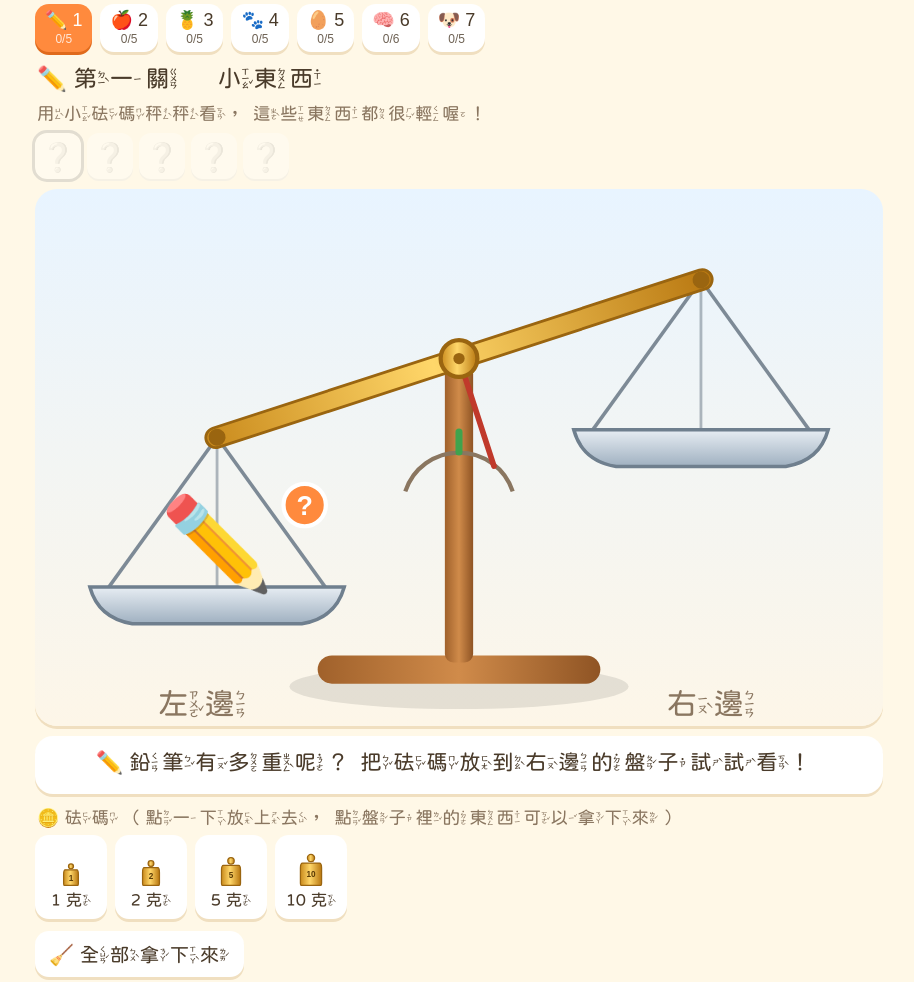
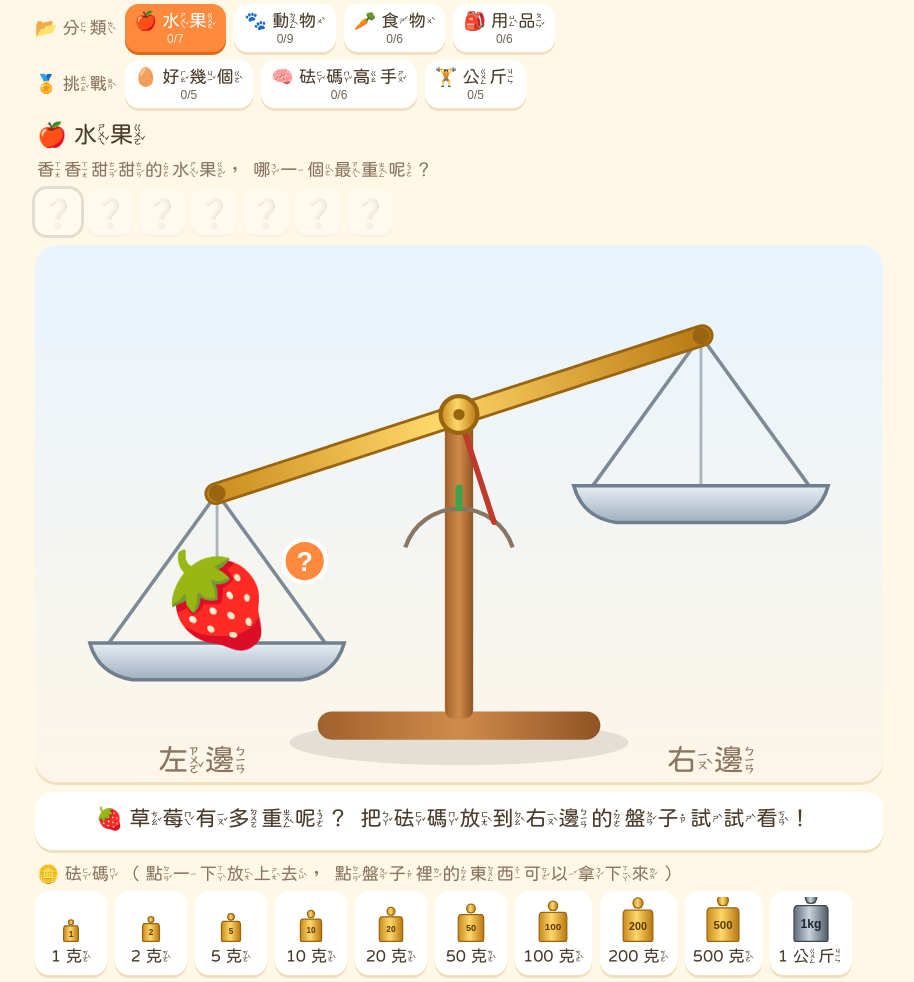
Before and after one commit to chenshanshan3030-hash/balance-game, a plain HTML site: page index.html in a window 1280 px wide. Shown: the part 130-1112 px from the top of the page, without its empty margins (181-1095 px from the left). Drawn offline with Linux system fonts and the light colour scheme.

Commit message:
關卡改成分類（水果、動物、食物、用品）＋三個挑戰關，自由秤也分類
Co-Authored-By: Claude Opus 5.5 <noreply@anthropic.com>

```diff
--- a/index.html
+++ b/index.html
@@ -8,7 +8,7 @@
   /* 注音粉圓（ButTaiwan/bpmfvs，Apache 2.0 / OFL），只保留網站用到的字 */
   @font-face {
     font-family: "BpmfHuninn";
-    src: url("fonts/bpmf-huninn-subset.woff2?v=3") format("woff2");
+    src: url("fonts/bpmf-huninn-subset.woff2?v=4") format("woff2");
     font-display: swap;
   }
   :root {
@@ -46,8 +46,9 @@
   button:active { transform: translateY(2px); box-shadow: 0 1px 0 var(--line); }
   button.on { background: var(--accent); color: #fff; box-shadow: 0 3px 0 var(--accent-dark); }
   button:disabled { opacity: .45; cursor: default; }
-  .lvbtn { font-family: sans-serif; font-size: 18px; padding: 6px 10px; line-height: 1.2; text-align: center; }
-  .lvbtn small { display: block; font-size: 12px; opacity: .8; }
+  .lvlabel { font-size: 18px; color: var(--soft); min-width: 64px; }
+  .lvbtn { font-size: 18px; padding: 6px 10px; line-height: 1.2; text-align: center; }
+  .lvbtn small { display: block; font-size: 12px; opacity: .8; font-family: sans-serif; }
   .lvtitle { font-size: 24px; margin: 4px 2px; }
   .lvdesc { font-size: 18px; color: var(--soft); margin: 0 2px 6px; }
   .msg {
@@ -75,7 +76,7 @@
   .modal .big { font-size: 72px; line-height: 1.1; }
   .modal h2 { margin: 6px 0; font-size: 28px; font-weight: normal; }
   .modal p { font-size: 21px; line-height: 1.7; margin: 8px 0; }
-  .sum { font-size: 24px; font-weight: bold; color: var(--blue); word-break: break-all; font-family: sans-serif; }
+  .sum { font-size: 24px; font-weight: bold; color: var(--blue); word-break: break-all; }
   .choices { display: flex; gap: 10px; justify-content: center; flex-wrap: wrap; margin-top: 12px; }
   .choices button { font-size: 22px; min-width: 110px; }
   .choices button.wrong { background: #ffd9d9; animation: shake .3s; }
@@ -112,7 +113,8 @@
   </div>
 
   <div id="challengeBar">
-    <div class="row" id="levels"></div>
+    <div class="row" id="levelsCat"></div>
+    <div class="row" id="levelsCh"></div>
     <div class="lvtitle" id="lvTitle"></div>
     <div class="lvdesc" id="lvDesc"></div>
     <div class="collect" id="collect"></div>
@@ -174,6 +176,7 @@
 
   <div id="objTrayWrap" style="display:none">
     <div class="tray-title">🧺 東西</div>
+    <div class="row" id="objTabs"></div>
     <div class="tray" id="objTray"></div>
   </div>
 
@@ -215,40 +218,50 @@
 (() => {
   // ---------- 關卡資料（重量一律用「克」存） ----------
   // e 圖案, n 名字, g 一個的重量(克), c 數量, m 量詞, f 小知識
+  // cat: true 是「分類」關卡；其他是「挑戰」關卡
+  const G = [1, 2, 5, 10, 20, 50, 100, 200, 500];
   const LEVELS = [
-    { icon: "✏️", name: "第一關　小東西", desc: "用小砝碼秤秤看，這些東西都很輕喔！",
-      unit: "克", weights: [1, 2, 5, 10], items: [
-      { e: "✏️", n: "鉛筆", g: 6,  f: "一枝鉛筆很輕，大約六克。" },
-      { e: "🍪", n: "餅乾", g: 8,  f: "一片小餅乾大約八克。" },
-      { e: "🔑", n: "鑰匙", g: 12, f: "一把鑰匙大約十二克。" },
-      { e: "🍓", n: "草莓", g: 15, f: "一顆大草莓大約十五克，苗栗大湖的草莓很有名喔！" },
-      { e: "🧦", n: "襪子", g: 30, f: "一隻襪子大約三十克。" },
+    { id: "fruit", cat: true, icon: "🍎", short: "水果", name: "水果", desc: "香香甜甜的水果，哪一個最重呢？",
+      unit: "auto", weights: [...G, 1000], items: [
+      { e: "🍓", n: "草莓", g: 15,  f: "一顆大草莓大約十五克，苗栗大湖的草莓很有名喔！" },
+      { e: "🍌", n: "香蕉", g: 120, f: "一根香蕉大約一百二十克。" },
+      { e: "🍎", n: "蘋果", g: 200, f: "一顆蘋果大約兩百克。" },
+      { e: "🥭", n: "芒果", g: 380, f: "一顆愛文芒果大約三百八十克，夏天最好吃！" },
+      { e: "🥥", n: "椰子", g: 900, f: "一顆椰子大約九百克，裡面有椰子水可以喝！" },
+      { e: "🍍", n: "鳳梨", g: 1300, f: "一顆鳳梨大約一千三百克，就是一公斤又三百克。" },
+      { e: "🍉", n: "小玉西瓜", g: 1750, f: "一顆小玉西瓜大約一千七百五十克。" },
     ]},
-    { icon: "🍎", name: "第二關　水果和小動物", desc: "砝碼變多了，試試看五十克的大砝碼！",
-      unit: "克", weights: [1, 2, 5, 10, 20, 50], items: [
+    { id: "animal", cat: true, icon: "🐾", short: "動物", name: "動物", desc: "動物有大有小，來秤秤看牠們有多重！",
+      unit: "auto", weights: [5, 10, 20, 50, 100, 200, 500, 1000, 2000, 5000], items: [
+      { e: "🐦", n: "麻雀", g: 25,  f: "一隻麻雀很輕，大約二十五克，比兩顆草莓還輕！" },
+      { e: "🐸", n: "青蛙", g: 50,  f: "一隻青蛙大約五十克，牠很會跳喔！" },
+      { e: "🐹", n: "倉鼠", g: 110, f: "一隻倉鼠大約一百一十克，比一顆蘋果還輕。" },
+      { e: "🦉", n: "領角鴞", g: 150, f: "領角鴞是台灣常見的小貓頭鷹，大約一百五十克，比兩顆雞蛋重一點。" },
+      { e: "🐿️", n: "松鼠", g: 350, f: "台灣常見的赤腹松鼠，大約三百五十克，最愛吃水果。" },
+      { e: "🦔", n: "刺蝟", g: 500, f: "一隻刺蝟大約五百克，害怕的時候會縮成一顆刺球。" },
+      { e: "🐔", n: "母雞", g: 2000, f: "一隻母雞大約兩千克，就是兩公斤！" },
+      { e: "🐱", n: "貓咪", g: 4000, f: "一隻大貓咪大約四公斤。" },
+      { e: "🐶", n: "小狗", g: 8000, f: "一隻柴犬大約八公斤。" },
+    ]},
+    { id: "food", cat: true, icon: "🥕", short: "食物", name: "蔬菜和食物", desc: "每天吃的東西，有多重呢？",
+      unit: "auto", weights: G, items: [
+      { e: "🍪", n: "餅乾", g: 8,   f: "一片小餅乾大約八克。" },
       { e: "🥚", n: "雞蛋", g: 60,  f: "一顆雞蛋大約六十克。" },
       { e: "🥕", n: "紅蘿蔔", g: 80, f: "一根紅蘿蔔大約八十克。" },
-      { e: "🐹", n: "倉鼠", g: 110, f: "一隻倉鼠大約一百一十克，比一顆蘋果還輕。" },
-      { e: "🦉", n: "領角鴞", g: 150, f: "領角鴞是台灣常見的小貓頭鷹，大約一百五十克，比兩顆雞蛋重一點。" },
-      { e: "🍎", n: "蘋果", g: 200, f: "一顆蘋果大約兩百克。" },
+      { e: "🧃", n: "果汁", g: 250, f: "一瓶小果汁大約兩百五十克。" },
+      { e: "🍠", n: "地瓜", g: 270, f: "一條地瓜大約兩百七十克。" },
+      { e: "🥛", n: "一瓶牛奶", g: 1000, f: "一大瓶牛奶大約一千克。一千克就是一公斤！" },
     ]},
-    { icon: "🍍", name: "第三關　大東西", desc: "出現一百克、兩百克、五百克的大砝碼了！",
-      unit: "克", weights: [5, 10, 20, 50, 100, 200, 500], items: [
-      { e: "📕", n: "故事書", g: 400,  f: "一本厚厚的故事書大約四百克。" },
-      { e: "🥥", n: "椰子", g: 900,  f: "一顆椰子大約九百克，裡面有椰子水可以喝！" },
-      { e: "🥛", n: "一瓶牛奶", g: 1000, f: "一大瓶牛奶大約一千克。一千克就是一公斤！" },
-      { e: "🍍", n: "鳳梨", g: 1300, f: "一顆鳳梨大約一千三百克，就是一公斤又三百克。" },
-      { e: "🐔", n: "母雞", g: 2000, f: "一隻母雞大約兩千克，就是兩公斤！" },
+    { id: "stuff", cat: true, icon: "🎒", short: "用品", name: "學校和家裡的用品", desc: "書包裡、家裡常用的東西，秤秤看！",
+      unit: "auto", weights: [...G, 1000, 2000], items: [
+      { e: "✏️", n: "鉛筆", g: 6,  f: "一枝鉛筆很輕，大約六克。" },
+      { e: "🔑", n: "鑰匙", g: 12, f: "一把鑰匙大約十二克。" },
+      { e: "🧦", n: "襪子", g: 30, f: "一隻襪子大約三十克。" },
+      { e: "🎾", n: "網球", g: 58, f: "一顆網球大約五十八克。" },
+      { e: "📕", n: "故事書", g: 400, f: "一本厚厚的故事書大約四百克。" },
+      { e: "🎒", n: "書包", g: 3000, f: "裝滿課本的書包大約三公斤。" },
     ]},
-    { icon: "🐾", name: "第四關　動物朋友", desc: "動物有大有小，來秤秤看牠們有多重！",
-      unit: "克", weights: [5, 10, 20, 50, 100, 200, 500], items: [
-      { e: "🐦", n: "麻雀", g: 25,  f: "一隻麻雀很輕，大約二十五克，比兩顆草莓還輕！" },
-      { e: "🐸", n: "青蛙", g: 50,  f: "一隻青蛙大約五十克，牠很會跳喔！" },
-      { e: "🐿️", n: "松鼠", g: 350, f: "台灣常見的赤腹松鼠，大約三百五十克，最愛吃水果。" },
-      { e: "🦔", n: "刺蝟", g: 500, f: "一隻刺蝟大約五百克，害怕的時候會縮成一顆刺球。" },
-      { e: "🐰", n: "兔子", g: 2000, f: "一隻大兔子大約兩千克，就是兩公斤！" },
-    ]},
-    { icon: "🥚", name: "第五關　好幾個一起秤", desc: "盤子上有好幾個一樣的東西，加起來有多重呢？",
+    { id: "many", icon: "🥚", short: "好幾個", name: "挑戰：好幾個一起秤", desc: "盤子上有好幾個一樣的東西，加起來有多重呢？",
       unit: "克", weights: [1, 2, 5, 10, 20, 50, 100, 200], items: [
       { e: "✏️", n: "鉛筆", g: 6, c: 4, m: "枝", f: "一枝鉛筆六克，四枝就是六加六加六加六，二十四克。" },
       { e: "🍓", n: "草莓", g: 15, c: 5, m: "顆", f: "一顆草莓十五克，五顆就是七十五克。" },
@@ -256,39 +269,37 @@
       { e: "🍌", n: "香蕉", g: 120, c: 3, m: "根", f: "一根香蕉大約一百二十克，三根就是三百六十克。" },
       { e: "🍎", n: "蘋果", g: 200, c: 2, m: "顆", f: "一顆蘋果兩百克，兩顆就是四百克。" },
     ]},
-    { icon: "🧠", name: "第六關　砝碼高手", desc: "這一關砝碼的數量有限制，要先放大的砝碼，才能用最少的砝碼秤好！",
-      unit: "克", minimal: true, weights: [1, 2, 5, 10, 20, 50, 100, 200, 500], items: [
+    { id: "min", icon: "🧠", short: "砝碼高手", name: "挑戰：砝碼高手", desc: "砝碼的數量有限制，要先放大的砝碼，才能用最少的砝碼秤好！",
+      unit: "克", minimal: true, weights: G, items: [
       { e: "🎾", n: "網球", g: 58,  f: "一顆網球大約五十八克。" },
       { e: "🧃", n: "果汁", g: 250, f: "一瓶小果汁大約兩百五十克。" },
       { e: "🍠", n: "地瓜", g: 270, f: "一條地瓜大約兩百七十克。" },
-      { e: "🥭", n: "芒果", g: 380, f: "一顆愛文芒果大約三百八十克，夏天最好吃！" },
+      { e: "🥭", n: "芒果", g: 380, f: "一顆愛文芒果大約三百八十克。" },
       { e: "🍐", n: "水梨", g: 450, f: "一顆大水梨大約四百五十克。" },
       { e: "🍉", n: "小玉西瓜", g: 1750, f: "一顆小玉西瓜大約一千七百五十克。" },
     ]},
-    { icon: "🐶", name: "第七關　公斤大挑戰", desc: "東西變好重！要用「公斤」的鐵砝碼來秤。",
+    { id: "kg", icon: "🏋️", short: "公斤", name: "挑戰：公斤大挑戰", desc: "東西變好重！要用「公斤」的鐵砝碼來秤。",
       unit: "公斤", weights: [1000, 2000, 5000, 10000], items: [
-      { e: "🎒", n: "書包", g: 3000, f: "裝滿課本的書包大約三公斤。" },
-      { e: "🐱", n: "貓咪", g: 4000, f: "一隻大貓咪大約四公斤。" },
+      { e: "🎃", n: "南瓜", g: 3000, f: "一顆大南瓜大約三公斤。" },
+      { e: "🍚", n: "一袋米", g: 5000, f: "一袋米大約五公斤，可以煮好多碗飯！" },
       { e: "🍉", n: "大西瓜", g: 6000, f: "一顆大西瓜大約六公斤。" },
-      { e: "🐶", n: "小狗", g: 8000, f: "一隻柴犬大約八公斤。" },
+      { e: "🧳", n: "行李箱", g: 15000, f: "裝滿衣服的行李箱大約十五公斤。" },
       { e: "🧒", n: "小朋友", g: 22000, f: "七歲的小朋友大約二十二公斤。你有多重呢？" },
     ]},
   ];
   const ALL_WEIGHTS = [1, 2, 5, 10, 20, 50, 100, 200, 500, 1000, 2000, 5000, 10000];
   const FREE_WEIGHTS = [1, 2, 5, 10, 20, 50, 100, 200, 500, 1000, 2000, 5000];
-  const FREE_ITEMS = [];
-  LEVELS.forEach(l => l.items.forEach(it => { if (!it.c && !FREE_ITEMS.some(x => x.n === it.n)) FREE_ITEMS.push(it); }));
+  // 自由秤：每個分類一組，最後一組是「其他」
+  const FREE_GROUPS = LEVELS.filter(l => l.cat).map(l => ({ icon: l.icon, name: l.short, items: l.items }));
+  FREE_GROUPS.push({ icon: "📦", name: "其他", items: LEVELS.find(l => l.id === "kg").items.filter(it => !FREE_GROUPS.some(gr => gr.items.some(x => x.n === it.n))) });
   const MAX_ON_PAN = 16;
 
   // ---------- 狀態 ----------
   const SAVE_KEY = "balance-game-v1";
   let save = { stars: 0, done: {}, sound: true };
   try { const s = JSON.parse(localStorage.getItem(SAVE_KEY)); if (s) save = Object.assign(save, s); } catch (e) {}
-  // 第三、四關換了內容：舊的完成紀錄不算
-  if (!save.v2) {
-    for (const k of Object.keys(save.done)) if (k === "2-1" || k.startsWith("3-")) { delete save.done[k]; save.stars = Math.max(0, save.stars - 1); }
-    save.v2 = true;
-  }
+  // 改成分類關卡：舊的紀錄（用關卡編號記）換算不了，重新開始
+  if (!save.v3) { save.done = {}; save.stars = 0; save.v3 = true; }
   const persist = () => { try { localStorage.setItem(SAVE_KEY, JSON.stringify(save)); } catch (e) {} };
 
   let mode = "challenge";
@@ -306,7 +317,7 @@
   function wLabel(g) { return isKg(g) ? `${g / 1000} 公斤` : `${g} 克`; }
   function fmt(g, unit) {
     if (unit === "公斤") return `${g / 1000} 公斤`;
-    if (mode === "free" && g >= 1000) {
+    if ((mode === "free" || unit === "auto") && g >= 1000) {
       const kg = Math.floor(g / 1000), r = g % 1000;
       return `${kg} 公斤` + (r ? ` ${r} 克` : "");
     }
@@ -521,7 +532,7 @@
   const curLevel = () => LEVELS[levelIdx];
   const curItem = () => curLevel().items[itemIdx];
   const total = it => it.g * (it.c || 1);
-  const key = (l, i) => `${l}-${i}`;
+  const key = (l, i) => `${LEVELS[l].id}:${LEVELS[l].items[i].n}`;
   // 最少要幾個砝碼（由大到小拿，這套砝碼這樣拿就是最少）
   function limit() {
     let rest = total(curItem()), n = 0;
@@ -531,12 +542,15 @@
   const firstUndone = l => { const k = LEVELS[l].items.findIndex((_, j) => !save.done[key(l, j)]); return k < 0 ? 0 : k; };
 
   function buildLevels() {
-    const box = $("levels"); box.innerHTML = "";
+    const boxes = { cat: $("levelsCat"), ch: $("levelsCh") };
+    boxes.cat.innerHTML = '<span class="lvlabel">📂 分類</span>';
+    boxes.ch.innerHTML = '<span class="lvlabel">🏅 挑戰</span>';
     LEVELS.forEach((lv, i) => {
+      const box = lv.cat ? boxes.cat : boxes.ch;
       const n = lv.items.filter((_, j) => save.done[key(i, j)]).length;
       const b = document.createElement("button");
       b.className = "lvbtn" + (i === levelIdx ? " on" : "");
-      b.innerHTML = `${lv.icon} ${i + 1}<small>${n === lv.items.length ? "🏆" : `${n}/${lv.items.length}`}</small>`;
+      b.innerHTML = `${lv.icon} ${lv.short}<small>${n === lv.items.length ? "🏆" : `${n}/${lv.items.length}`}</small>`;
       b.title = lv.name;
       b.onclick = () => { levelIdx = i; itemIdx = firstUndone(i); startItem(); };
       box.appendChild(b);
@@ -568,9 +582,18 @@
       tray.appendChild(b);
     });
   }
+  let freeGroup = 0;
   function buildObjTray() {
+    const tabs = $("objTabs"); tabs.innerHTML = "";
+    FREE_GROUPS.forEach((gr, i) => {
+      const b = document.createElement("button");
+      b.className = "lvbtn" + (i === freeGroup ? " on" : "");
+      b.textContent = `${gr.icon} ${gr.name}`;
+      b.onclick = () => { freeGroup = i; buildObjTray(); };
+      tabs.appendChild(b);
+    });
     const tray = $("objTray"); tray.innerHTML = "";
-    FREE_ITEMS.forEach(item => {
+    FREE_GROUPS[freeGroup].items.forEach(item => {
       const b = document.createElement("button");
       b.className = "obtn";
       b.innerHTML = `${item.e}<small>${item.n}</small>`;
@@ -602,7 +625,7 @@
       if (ans + d > 0) opts.add(ans + d);
     }
     const list = [...opts].sort(() => Math.random() - .5);
-    const show = g => unit === "公斤" ? g / 1000 : g;
+    const show = g => unit === "公斤" ? g / 1000 : unit === "auto" ? wLabel(g) : g;
     yay();
     showModal(`
       <div class="big">⚖️</div>
```
Also changed, not shown: fonts/bpmf-huninn-subset.woff2.
